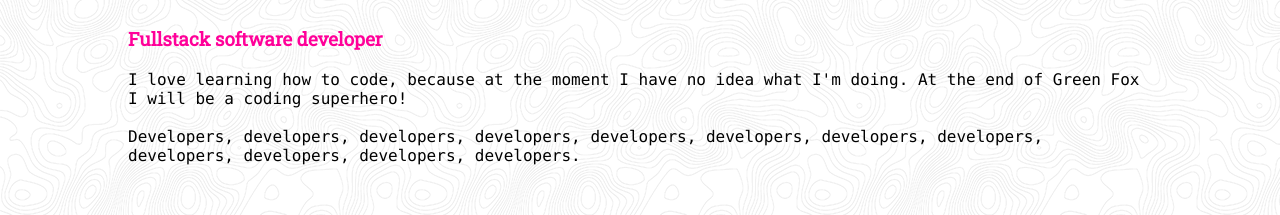
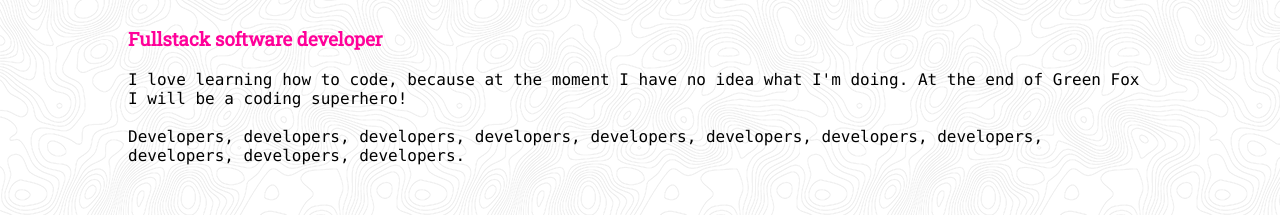
Before and after one commit to DeveloperADJ/first-website-greenfox, a plain HTML site: page index.html in a window 1280 px wide. Shown: the part 360-575 px from the top of the page. Drawn offline with Linux system fonts and the light colour scheme.

Commit message:
second commit

```diff
--- a/index.html
+++ b/index.html
@@ -22,7 +22,7 @@
 			<p>
 				I love learning how to code, because at the moment I have no idea what I'm doing. At the end of Green Fox I will be a coding superhero!
 				<br><br>
-				Developers, developers, developers, developers, developers, developers, developers, developers, developers, developers, developers, developers.
+				Developers, developers, developers, developers, developers, developers, developers, developers, developers, developers, developers.
 			</p>
  			<p class="dash-seperator">– – –</p>
 			<h2>Technology Wiki</h2>
```
